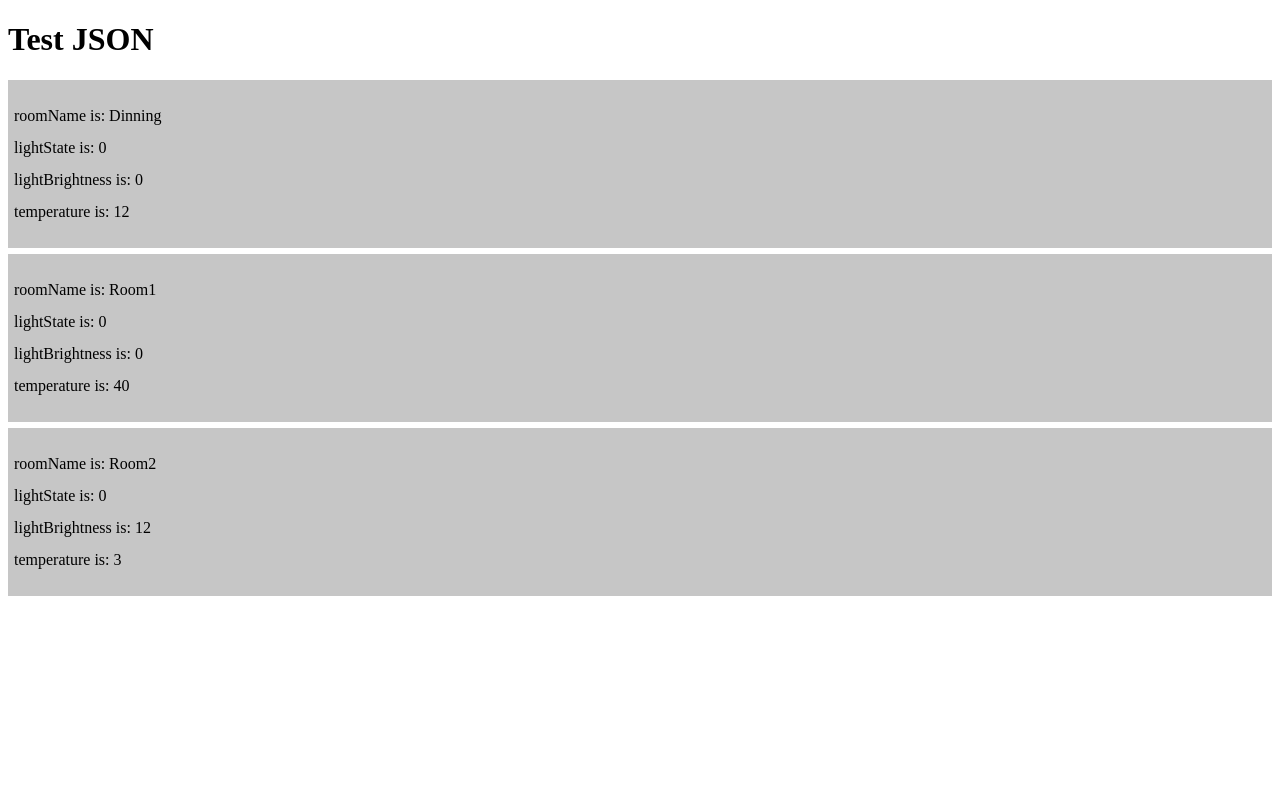
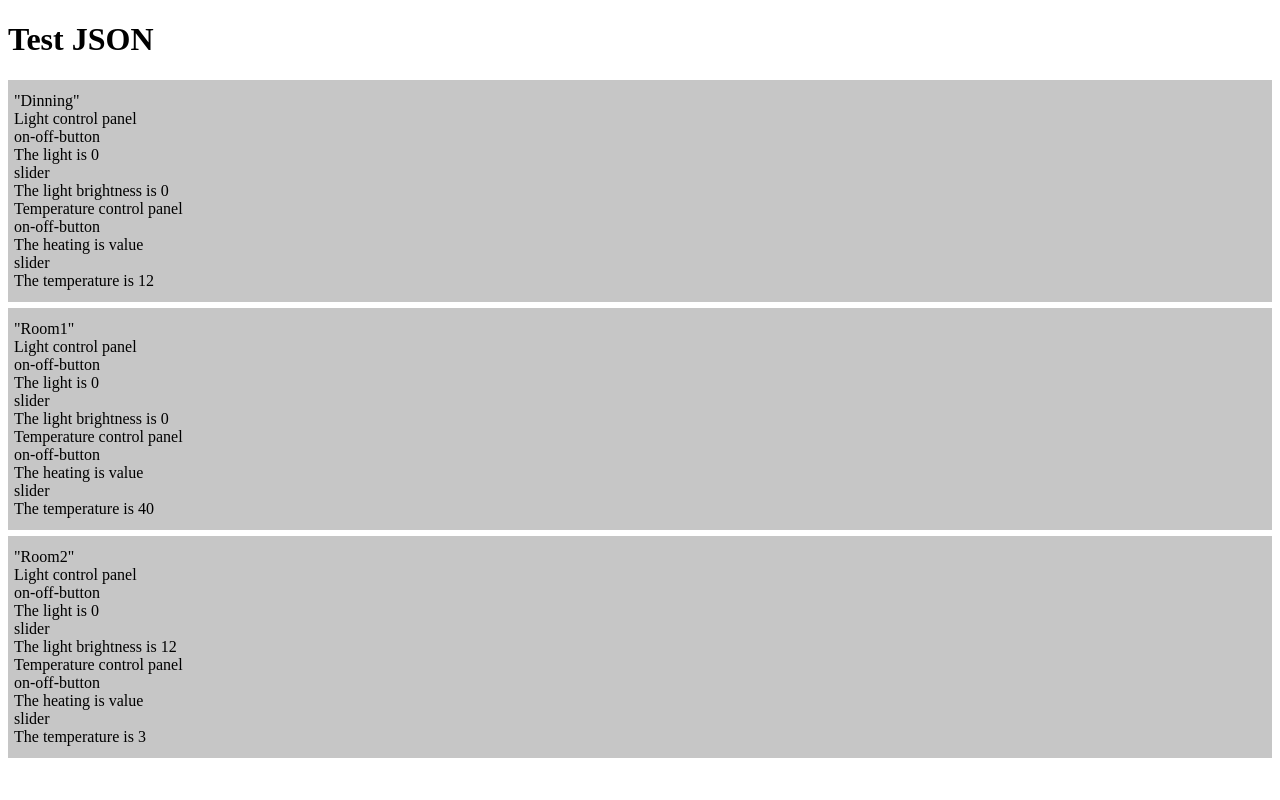
Before and after one commit to LazyPride/2020-1-rmp-laba-3-4, a Flask app: page / in a window 1280 px wide. Run offline with Flask 2, Linux system fonts and the light colour scheme.

Commit message:
feat: new markup
Signed-off-by: Ivan Kovalenko <s1ckretbox@gmail.com>

```diff
--- a/templates/controls.html
+++ b/templates/controls.html
@@ -6,14 +6,48 @@
 
   <body>
     <h1>Test JSON</h1>
-    {% for room in rooms %}
-    <div class="room">
-        <p> roomName is: {{room.roomName}}</p>
-        <p> lightState is: {{room.lightState}}</p>
-        <p> lightBrightness is: {{room.lightBrightness}}</p>
-        <p> temperature is: {{room.temperature}}</p>
+
+    <div class="apartment">
+        {% for room in rooms %}
+        <div class="room">
+            <div class="room-title">"{{room.roomName}}"</div>
+            <div class="room-control-panel">
+                <div class="room-control-panel-title">Light control panel</div>
+                <div class="room-control-component">
+                    <div class="on-off-button">on-off-button</div>
+                </div>
+                <div class="room-status-component">
+                    The light is
+                    <span>{{room.lightState}}</span>
+                </div>
+                <div class="room-control-component">
+                    <div class="slider">slider</div>
+                </div>
+                <div class="room-status-component">
+                    The light brightness is
+                    <span>{{room.lightBrightness}}</span>
+                </div>
+            </div>
+            <div class="room-control-panel">
+                <div class="room-control-panel-title">Temperature control panel</div>
+                <div class="room-control-component">
+                    <div class="on-off-button">on-off-button</div>
+                </div>
+                <div class="room-status-component">
+                    The heating is
+                    <span>value</span>
+                </div>
+                <div class="room-control-component">
+                    <div class="slider">slider</div>
+                </div>
+                <div class="room-status-component">
+                    The temperature is
+                    <span>{{room.temperature}}</span>
+                </div>
+            </div>
+        </div>
+        {% endfor %}
     </div>
-    {% endfor %}
 
   </body>
 </html>
```
